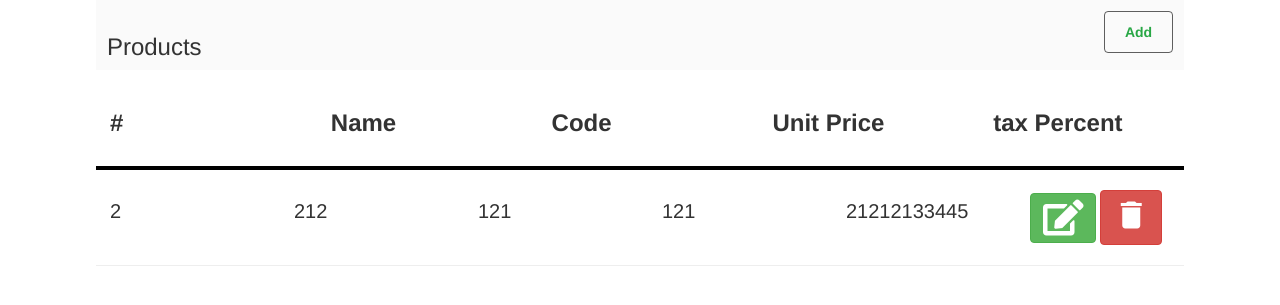
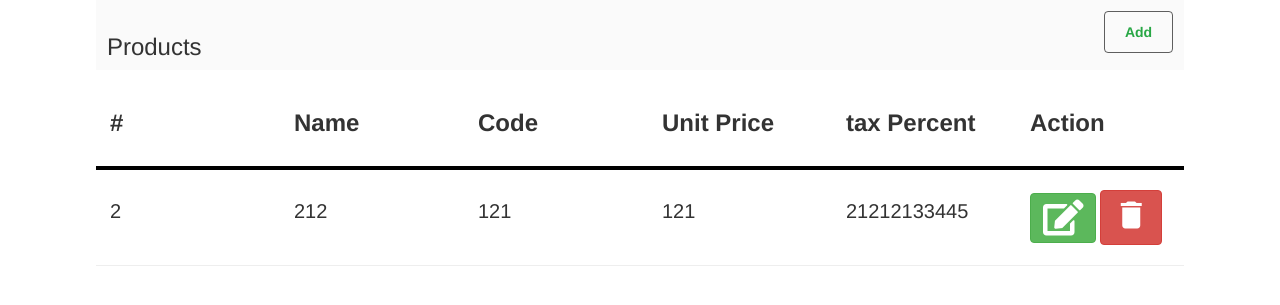
Before and after one commit to sanushilshad/Rapidor, a Django app: page /product/ in a window 1280 px wide. Shown: the top 305 px of the page. Run offline with Django 3.2, Linux system fonts and the light colour scheme; data comes from the database, SQL or seed files in the repository; some libraries are stand-ins or nearby versions.

Commit message:
Action tag fixed

```diff
--- a/Assignment-4/rapidorintro/product/templates/product/main.html
+++ b/Assignment-4/rapidorintro/product/templates/product/main.html
@@ -117,6 +117,7 @@
   <div class="col"><h3><b>Code</b></h3></div>
   <div class="col"><h3><b>Unit Price</b></h3></div>
   <div class="col"><h3><b>tax Percent</b></h3></div>
+  <div class="col"><h3><b>Action</b></h3></div>
 </div>
 <div>
 
```
